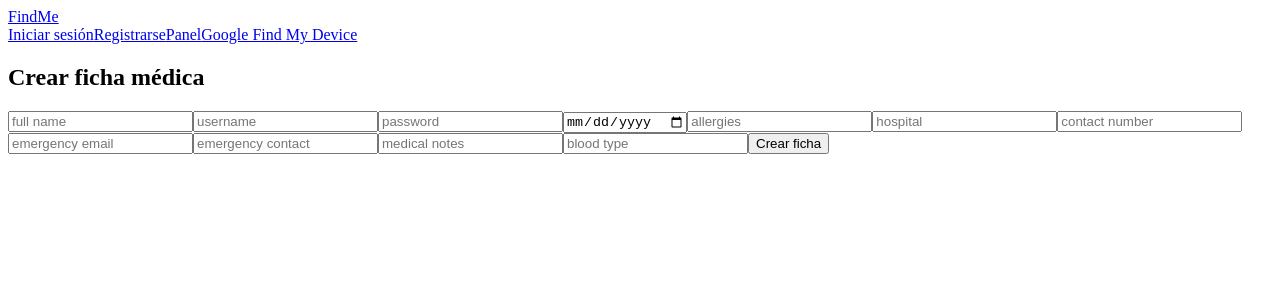
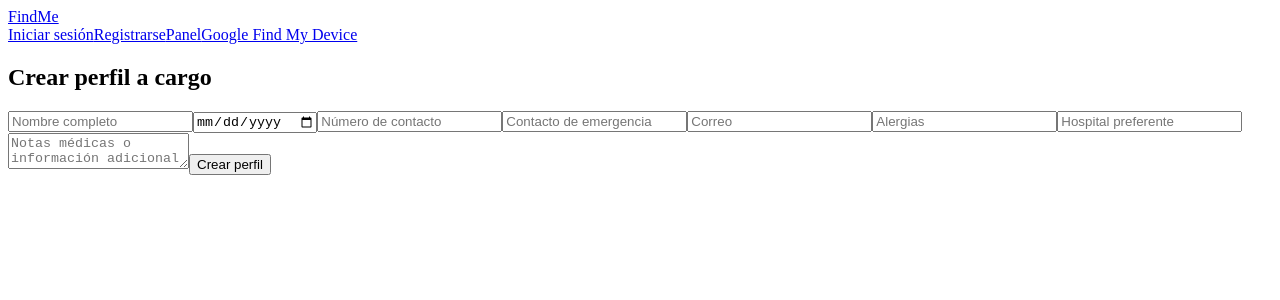
Before and after one commit to JoidTN/FindME, a React (Vite) app in the folder frontend/: page /crear-perfil in a window 1280 px wide. Shown: the top 300 px of the page. Built offline with nearby package versions, Linux system fonts and the light colour scheme; the HTML template or start-up script is replaced by a standard one.

Commit message:
Refactor CreateProfile component and update form fields

```diff
--- a/frontend/src/pages/CreateProfile.jsx
+++ b/frontend/src/pages/CreateProfile.jsx
@@ -1,19 +1,17 @@
-import React, { useState } from 'react';
+import React, { useState } from "react";
 
-export default function CreateProfile() {
+export default function CreateProfile({ userId }) {
   const [form, setForm] = useState({
-    full_name: '',
-    username: '',
-    password: '',
-    birth_date: '',
-    allergies: '',
-    hospital: '',
-    contact_number: '',
-    emergency_email: '',
-    emergency_contact: '',
-    medical_notes: '',
-    blood_type: '',
+    full_name: "",
+    birth_date: "",
+    contact_number: "",
+    emergency_contact: "",
+    email: "",
+    allergies: "",
+    hospital: "",
+    medical_notes: "",
   });
+  const [status, setStatus] = useState("");
 
   const handleChange = (e) => {
     setForm({ ...form, [e.target.name]: e.target.value });
@@ -21,39 +19,88 @@ export default function CreateProfile() {
 
   const handleSubmit = async (e) => {
     e.preventDefault();
-    const token = localStorage.getItem('token');
-    const userId = localStorage.getItem('userId');
+    setStatus("Guardando...");
 
-    const res = await fetch(`${import.meta.env.VITE_BACKEND_URL}/api/users/${userId}/profiles`, {
-      method: 'POST',
+    try {
+      const res = await fetch(
+        `https://findme-2u4v.onrender.com/api/users/${userId}/profiles`,
+        {
+          method: "POST",
           headers: {
-        'Content-Type': 'application/json',
-        Authorization: `Bearer ${token}`,
+            "Content-Type": "application/json",
+            // 👇 si ya usas token JWT en tu login
+            // Authorization: `Bearer ${localStorage.getItem("token")}`,
           },
           body: JSON.stringify(form),
-    });
+        }
+      );
 
+      if (!res.ok) throw new Error("Error al crear perfil");
       const data = await res.json();
-    console.log('Ficha creada:', data);
-    alert('Ficha creada correctamente ✅');
+      console.log("Perfil creado:", data);
+      setStatus("✅ Perfil creado con éxito");
+    } catch (err) {
+      console.error(err);
+      setStatus("❌ Error al crear perfil");
+    }
   };
 
   return (
-    <div className="create-profile">
-      <h2>Crear ficha médica</h2>
-      <form onSubmit={handleSubmit}>
-        {Object.keys(form).map((key) => (
+    <div className="container">
+      <h2>Crear perfil a cargo</h2>
+      <form onSubmit={handleSubmit} className="form">
         <input
-            key={key}
-            name={key}
-            type={key === 'birth_date' ? 'date' : 'text'}
-            placeholder={key.replace('_', ' ')}
-            value={form[key]}
+          type="text"
+          name="full_name"
+          placeholder="Nombre completo"
+          onChange={handleChange}
+          required
+        />
+        <input
+          type="date"
+          name="birth_date"
+          placeholder="Fecha de nacimiento"
           onChange={handleChange}
         />
-        ))}
-        <button type="submit">Crear ficha</button>
+        <input
+          type="text"
+          name="contact_number"
+          placeholder="Número de contacto"
+          onChange={handleChange}
+        />
+        <input
+          type="text"
+          name="emergency_contact"
+          placeholder="Contacto de emergencia"
+          onChange={handleChange}
+        />
+        <input
+          type="email"
+          name="email"
+          placeholder="Correo"
+          onChange={handleChange}
+        />
+        <input
+          type="text"
+          name="allergies"
+          placeholder="Alergias"
+          onChange={handleChange}
+        />
+        <input
+          type="text"
+          name="hospital"
+          placeholder="Hospital preferente"
+          onChange={handleChange}
+        />
+        <textarea
+          name="medical_notes"
+          placeholder="Notas médicas o información adicional"
+          onChange={handleChange}
+        />
+        <button type="submit">Crear perfil</button>
       </form>
+
+      {status && <p>{status}</p>}
     </div>
   );
 }
```
Lines whose indentation alone changed are shown as unchanged.
